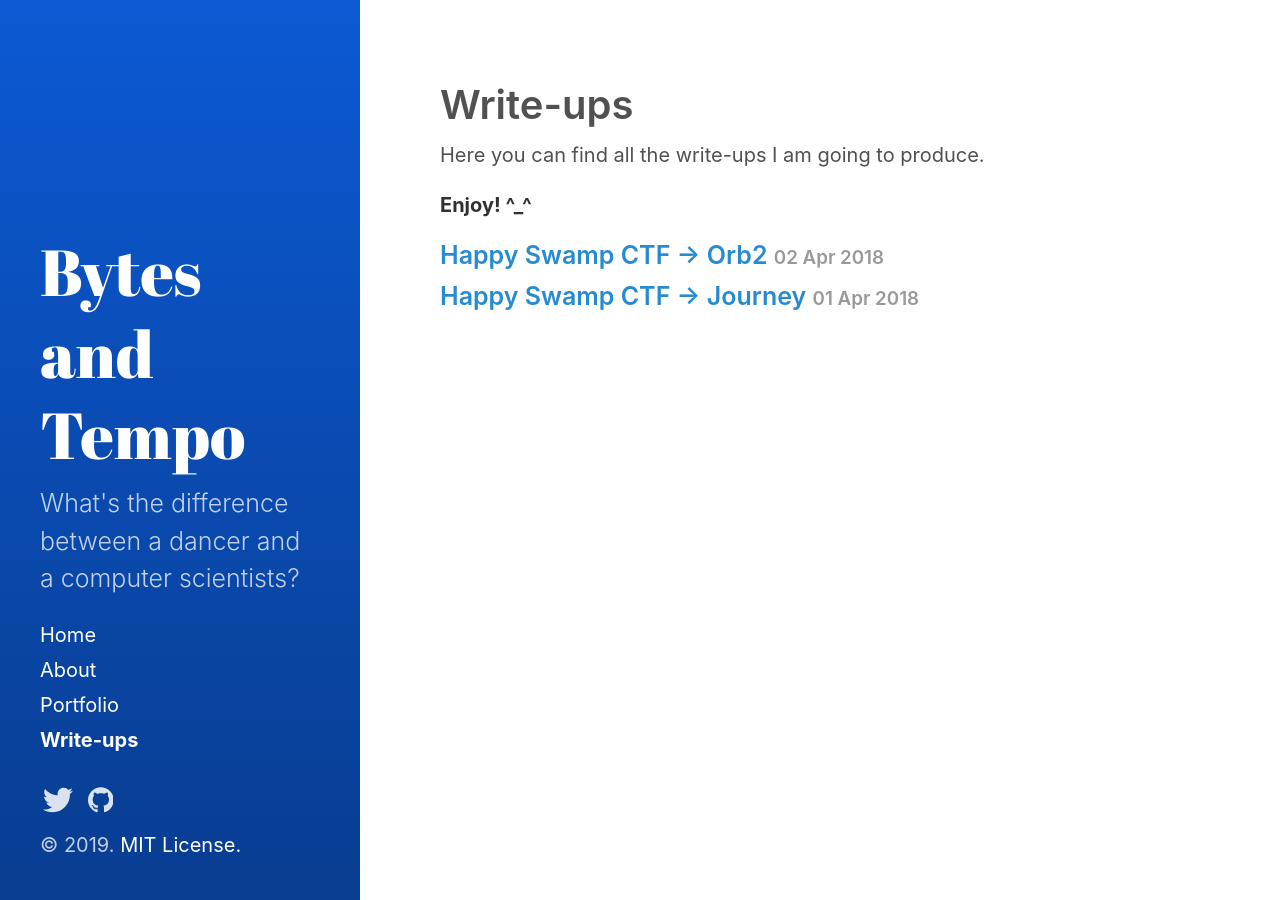
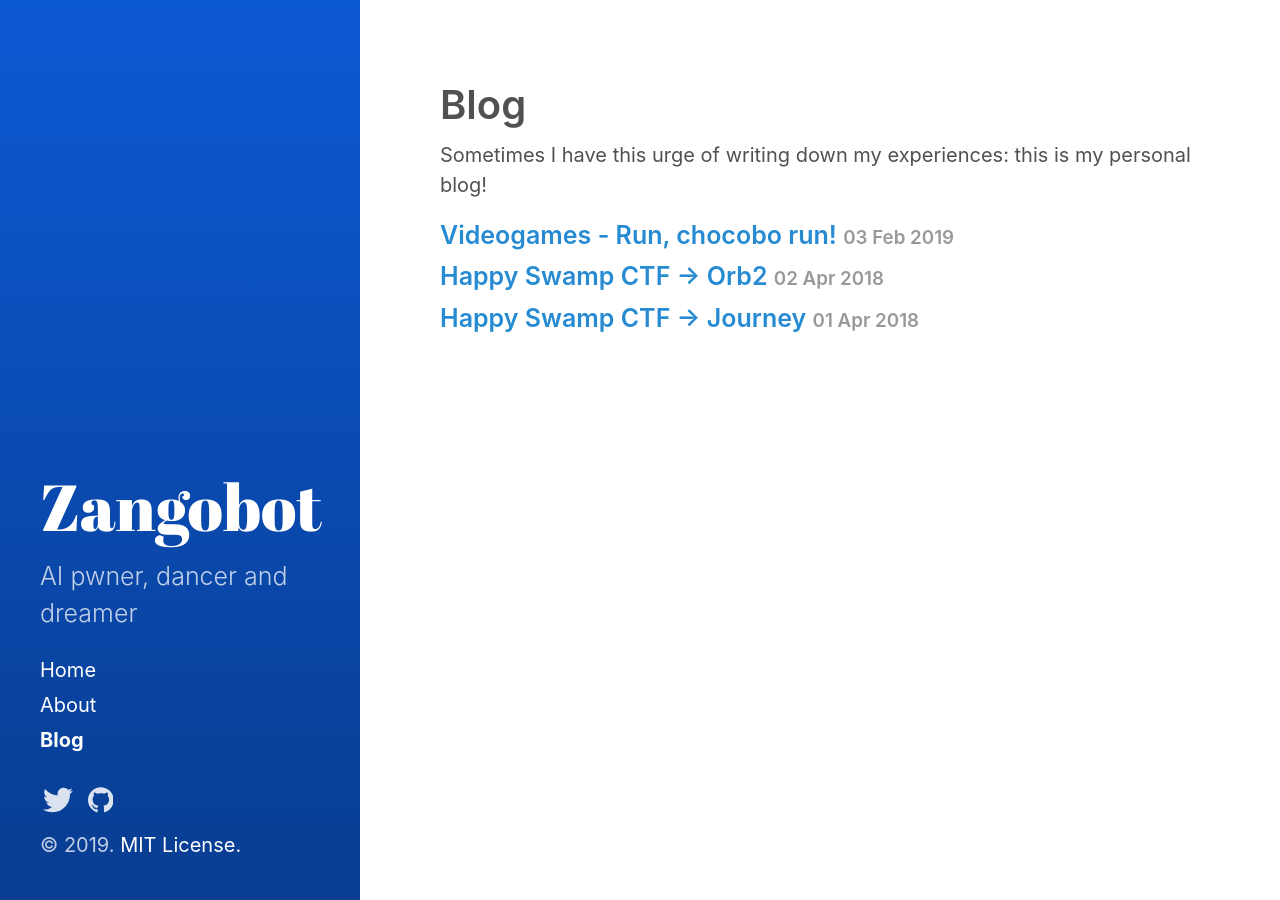
Before and after one commit to zangobot/zangobot.github.io, a Jekyll site: the page built from category/posts.md, in a window 1280 px wide. Built offline with Jekyll 4.4.1, drawn with Linux system fonts in a browser that asks for light colours.

Commit message:
Moving stuff

```diff
--- a/_config.yml
+++ b/_config.yml
@@ -3,10 +3,10 @@ markdown:         kramdown
 highlighter:      rouge
 
 # Setup
-title: Bytes and Tempo
+title: Zangobot
 email: zangobot@zenhack.team
 description: >- # this means to ignore newlines until "baseurl:"
- What's the difference between a dancer and a computer scientists?
+ AI pwner, dancer and dreamer
 baseurl: "" # the subpath of your site, e.g. /blog
 url: "" # the base hostname & protocol for your site, e.g. http://example.com
 twitter_username: zangobot
--- a/_includes/sidebar-icon-links.html
+++ b/_includes/sidebar-icon-links.html
@@ -12,13 +12,8 @@
     </a>
   {% endif %}
 
-  <!-- <a id="subscribe-link"
-     class="icon" title="Subscribe" aria-label="Subscribe"
-     href="{{ site.baseurl }}/feed.xml">
-    {% include svg/feed.svg %}
-  </a> -->
-  <a id="twitter" target="_blank"
-     class="icon" title="Twitter" aria-label="Follow"
+<a id="github" target="_blank"
+  class="icon" title="GitHub" aria-label="Follow"
   href="https://twitter.com/zangobot">
   {% include svg/twitter.svg %}
 </a>
--- a/_posts/2018-04-01-swamp_pt1.md
+++ b/_posts/2018-04-01-swamp_pt1.md
@@ -2,7 +2,7 @@
 layout: post
 title:  "Happy Swamp CTF -> Journey"
 date:   2018-04-01
-categories: Write-ups
+categories: Blog
 ---
 Hi everybody, it's a shiny new day for a write-up!
 The past two days were really busy in <span style="color: blue">[ZenHack](http://zenhack.team)</span> headquarter:
--- a/_posts/2018-04-02-swamp_p2.md
+++ b/_posts/2018-04-02-swamp_p2.md
@@ -2,7 +2,7 @@
 layout: post
 title:  "Happy Swamp CTF -> Orb2"
 date:   2018-04-02
-categories: Write-ups
+categories: Blog
 mathjax: true
 ---
 <!-- <script type="text/javascript" src="http://cdn.mathjax.org/mathjax/latest/MathJax.js?config=TeX-AMS-MML_HTMLorMML"></script> -->
--- a/_posts/2019-02-03-create.md
+++ b/_posts/2019-02-03-create.md
@@ -1,8 +1,8 @@
 ---
 layout: post
-title:  "Videogames - Part 0: Run, chocobo run!"
+title:  "Videogames - Run, chocobo run!"
 date:   2019-02-03
-categories: Portfolio
+categories: Blog
 ---
 
 This post includes the very first game I have created from scratch in my entire life.
--- a/category/posts.md
+++ b/category/posts.md
@@ -1,8 +1,6 @@
 ---
 layout: category
-title: Write-ups
+title: Blog
 ---
 
-Here you can find all the write-ups I am going to produce.
-
-**Enjoy! ^_^**
+Sometimes I have this urge of writing down my experiences: this is my personal blog!
```
Also changed, not shown: category/portfolio.md (deleted, +0 -7 lines), Gemfile.lock. Lines whose indentation alone changed are shown as unchanged.
